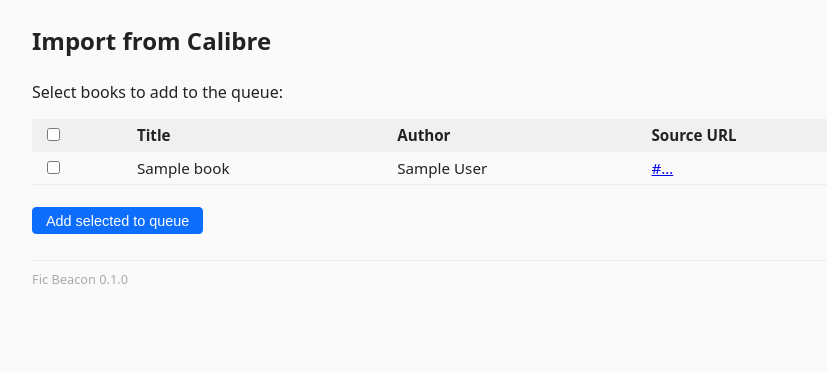
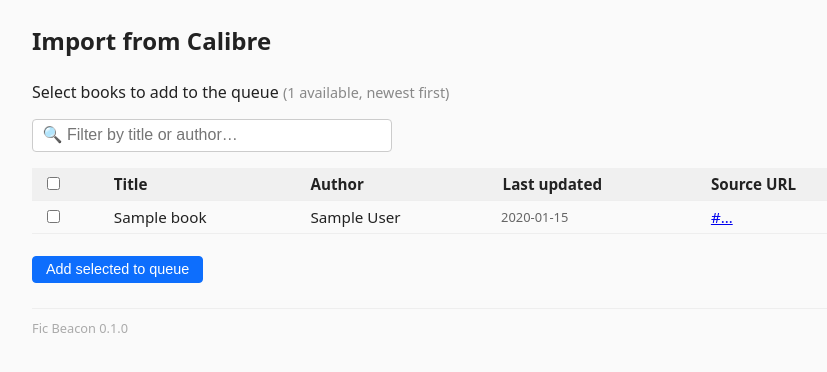
Before and after one commit to Similacrest/fic-beacon, a FastAPI app: template app/templates/admin/import.html in a window 1280 px wide. Shown: the part 63-435 px from the top of the page, without its empty margins (182-1009 px from the left). Run offline with FastAPI, Linux system fonts and the light colour scheme; the template is opened without the code that fills it: most values are stand-ins (such as "Sample title", 1, 10 or a date in 2020); some libraries are stand-ins or nearby versions.

Commit message:
fix: promote queued books before drop cycle; sort import by last-modified
Bug 1 — empty feed after import: newly imported books start 'queued', but
run_drop_cycle queried only 'active' books and returned early before
_fill_empty_slots could promote them. On a fresh deploy nothing ever became
active, so no drop was created (the 303 was just the normal redirect). Now
slots are filled at the start of the cycle. Also log a warning when an active
book yields no chapters, so a missing EPUB at the mount path is diagnosable
instead of silently producing an empty feed.

Bug 2 — unwieldy import list: order Calibre books by last_modified DESC
(newest first) and add a live title/author filter box, a count, and a
last-updated column. Select-all now only toggles filtered-visible rows.

Adds regression tests for the queued-only deadlock and the new ordering.

Co-Authored-By: Claude Opus 4.8 <noreply@anthropic.com>

```diff
--- a/app/templates/admin/import.html
+++ b/app/templates/admin/import.html
@@ -5,17 +5,33 @@
 <h1>Import from Calibre</h1>
 
 {% if books %}
-<p>Select books to add to the queue:</p>
+<p>
+  Select books to add to the queue
+  <span style="color:#888; font-size:.9em">({{ books|length }} available, newest first)</span>
+</p>
+
+<div style="margin-bottom:1em">
+  <input type="text" id="filter" placeholder="🔍 Filter by title or author…"
+         style="max-width:360px" oninput="filterBooks()">
+  <span id="filter-count" style="color:#888; font-size:.85em; margin-left:.5em"></span>
+</div>
+
 <form method="post" action="/admin/import">
   <table>
-    <thead><tr><th><input type="checkbox" id="check-all"></th><th>Title</th><th>Author</th><th>Source URL</th></tr></thead>
-    <tbody>
+    <thead><tr>
+      <th><input type="checkbox" id="check-all" title="Select all visible"></th>
+      <th>Title</th><th>Author</th><th>Last updated</th><th>Source URL</th>
+    </tr></thead>
+    <tbody id="book-rows">
     {% for book in books %}
-    <tr>
+    <tr class="book-row" data-search="{{ (book.title ~ ' ' ~ book.author)|lower }}">
       <td><input type="checkbox" name="calibre_ids" value="{{ book.calibre_id }}"></td>
       <td>{{ book.title }}</td>
       <td>{{ book.author }}</td>
-      <td>{% if book.source_url %}<a href="{{ book.source_url }}" target="_blank">{{ book.source_url[:60] }}…</a>{% endif %}</td>
+      <td style="font-size:.85em; color:#666; white-space:nowrap">
+        {% if book.last_modified %}{{ book.last_modified[:10] }}{% else %}—{% endif %}
+      </td>
+      <td>{% if book.source_url %}<a href="{{ book.source_url }}" target="_blank">{{ book.source_url[:50] }}…</a>{% endif %}</td>
     </tr>
     {% endfor %}
     </tbody>
@@ -23,9 +39,29 @@
   <br>
   <button class="btn btn-primary" type="submit">Add selected to queue</button>
 </form>
+
 <script>
+  function visibleRows() {
+    return Array.from(document.querySelectorAll('.book-row'))
+      .filter(r => r.style.display !== 'none');
+  }
+  function filterBooks() {
+    const q = document.getElementById('filter').value.trim().toLowerCase();
+    let shown = 0;
+    document.querySelectorAll('.book-row').forEach(row => {
+      const match = !q || row.dataset.search.includes(q);
+      row.style.display = match ? '' : 'none';
+      if (match) shown++;
+    });
+    document.getElementById('filter-count').textContent =
+      q ? shown + ' match' + (shown === 1 ? '' : 'es') : '';
+  }
   document.getElementById('check-all').addEventListener('change', function() {
-    document.querySelectorAll('input[name=calibre_ids]').forEach(cb => cb.checked = this.checked);
+    // Only toggle rows currently visible under the filter
+    visibleRows().forEach(row => {
+      const cb = row.querySelector('input[name=calibre_ids]');
+      if (cb) cb.checked = this.checked;
+    });
   });
 </script>
 {% else %}
```
Also changed, not shown: app/calibre/adapter.py (+6 -1 lines), app/planner/planner.py (+19 -0 lines), tests/test_calibre_adapter.py (+11 -3 lines), tests/test_planner.py (+33 -1 lines).
